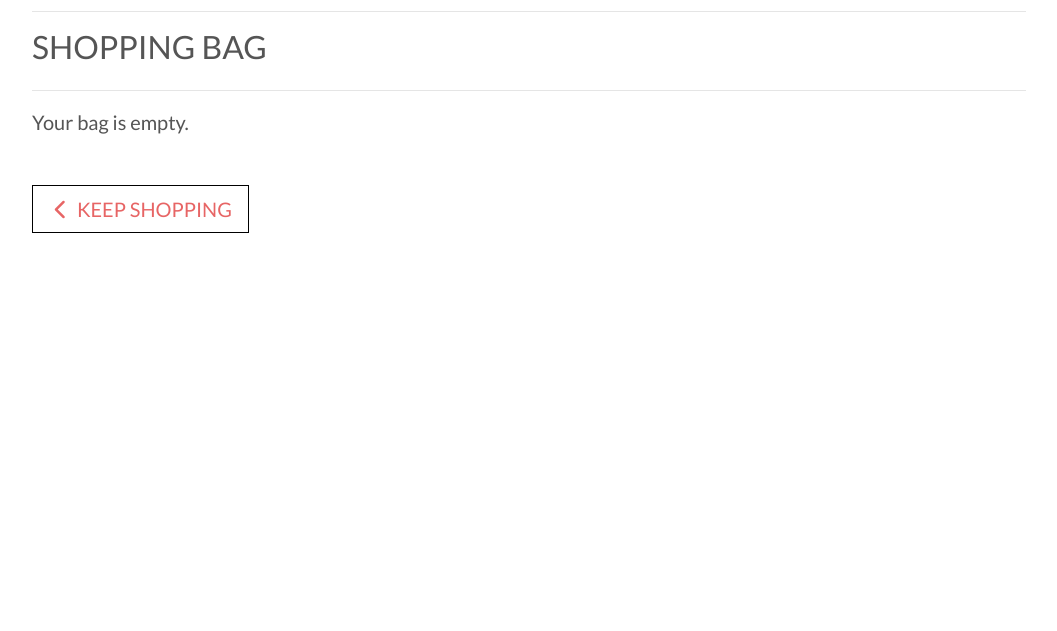
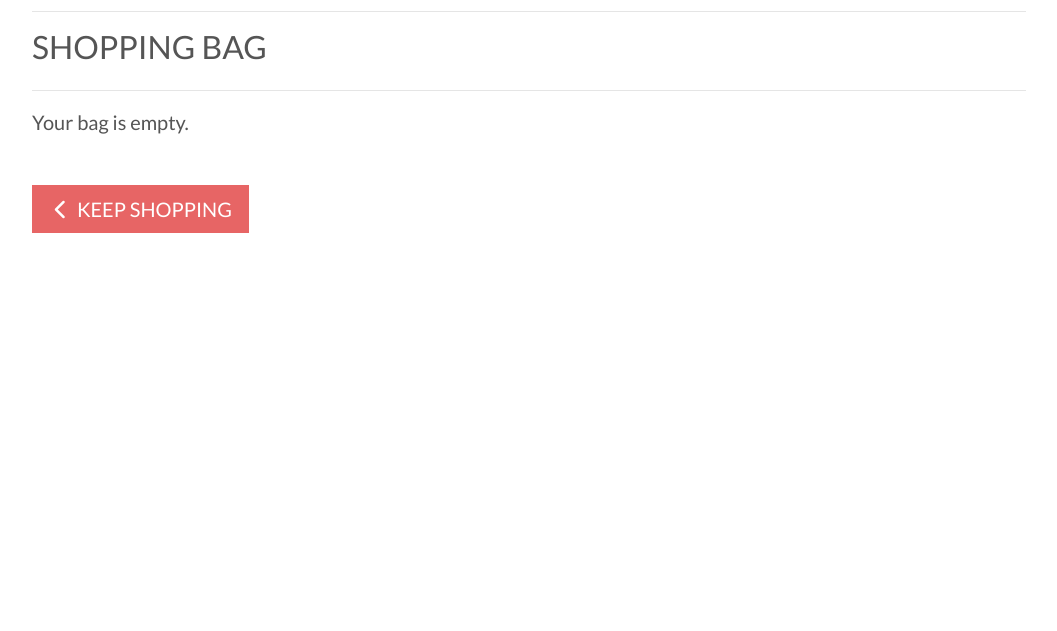
Before and after one commit to YOSTINA-dh/flower_store1, a Django app: template bag/templates/bag/bag.html in a window 1280 px wide. Shown: the part 169-800 px from the top of the page, without its empty margins (111-1168 px from the left). Run offline with Django 3.2, Linux system fonts and the light colour scheme; the template is opened without the code that fills it, so the values that code supplies are empty; some libraries are stand-ins or nearby versions.

```diff
--- a/bag/views.py
+++ b/bag/views.py
@@ -1,13 +1,11 @@
 from django.shortcuts import render, redirect
 
 # Create your views here.
-
 
 def view_bag(request):
     """ A view that renders the bag contents page """
 
     return render(request, 'bag/bag.html')
-
 
 def add_to_bag(request, item_id):
     """ Add a quantity of the specified product to the shopping bag """
--- a/static/css/base.css
+++ b/static/css/base.css
@@ -42,9 +42,8 @@ body {
 }
 
 .btn-outline-black {
-    background: white;
-    color: rgb(231, 101, 101) ; /* use important to override link colors for <a> elements */
-    border: 1px solid black;
+    background: rgb(231, 101, 101) ;
+    color: white !important;
 }
 
 .btn-outline-black:hover,
@@ -61,7 +60,7 @@ body {
 .btn-black:active,
 .btn-black:focus {
     background: rgb(231, 101, 101) ;
-    color: white;
+    color: white !important;
 }
 
 .text-black {
```
Also changed, not shown: products/templates/products/product_detail.html (line endings or trailing spaces).
